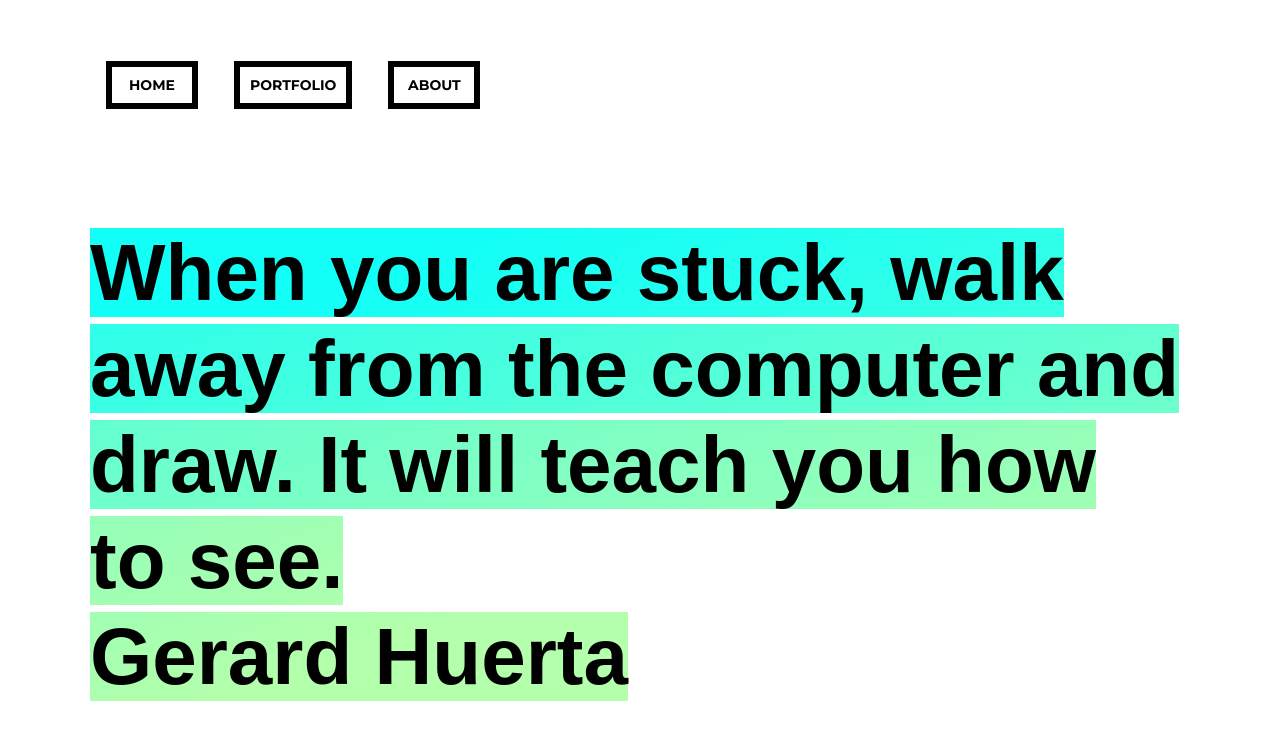
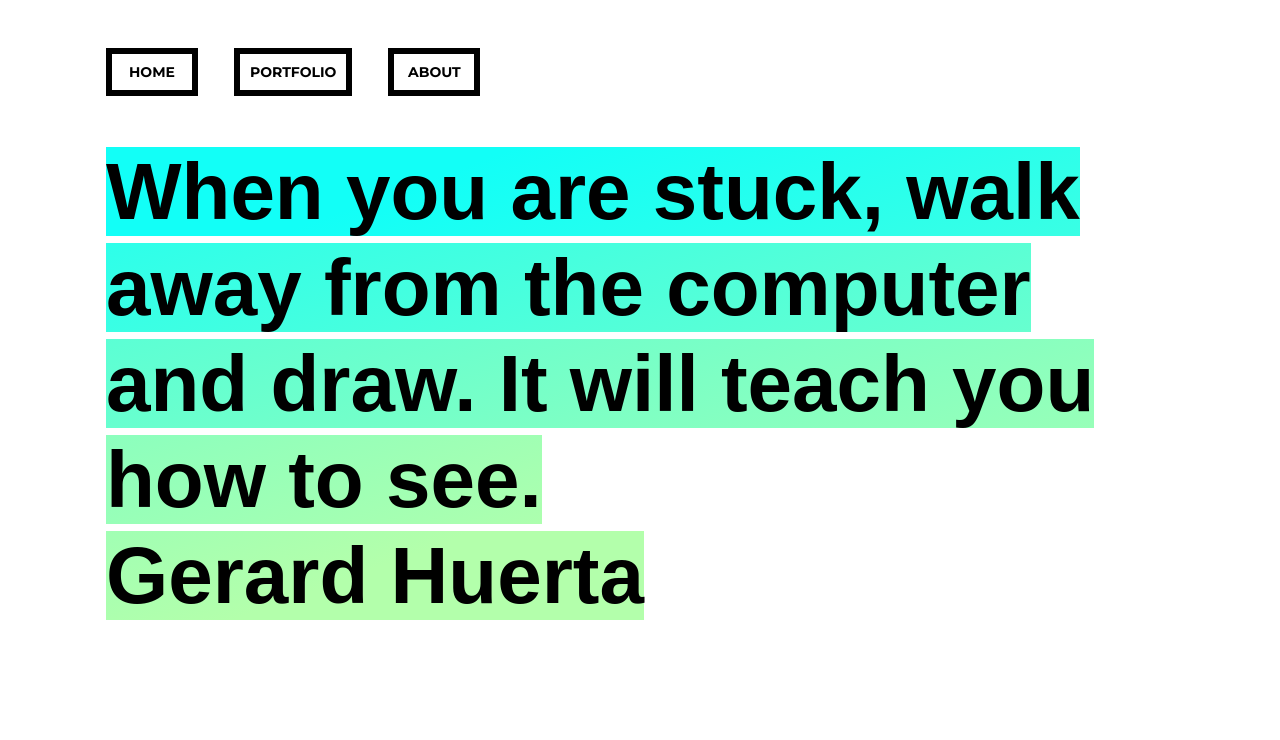
Before and after one commit to beatrix-bodo/beatrix-bodo.github.io, a Jekyll site: the page built from index.html, in a window 1280 px wide. Shown: the top 740 px of the page. Built offline with Jekyll 4.4.1, drawn with Linux system fonts in a browser that asks for light colours; nearby versions of some CDN libraries; a style sheet for code colours, icons or effects is not loaded.

Commit message:
Add tooltip to copy-to-clipboard, fix some styles, rewrite CSS into SCSS, change responsive breakpoints

```diff
--- a/_sass/_styles.scss
+++ b/_sass/_styles.scss
@@ -4,6 +4,11 @@
 
 body {
   background-color: white;
+  box-sizing: border-box;
+}
+
+section {
+  padding: 1rem;
 }
 
 /*Changes text selection colour*/
@@ -14,29 +19,39 @@
   background: #12FFF7;
 }
 
-.home {
-  margin-top: 10vh;
+.quote {
+  padding: 0 1rem 4rem;
 }
 
 #quote {
+  @include max-tablet {
+    font-size: 4rem;
+    line-height: 1.3;
+  }
+  @include max-mobile {
+    font-size: 2.4rem;
+  }
+
   color: black;
-  font-size: 80px;
+  font-size: 5rem;
   font-family: 'Arial', sans-serif;
   font-weight: bold;
   text-rendering: optimizelegibility;
   line-height: 1.2;
 }
 
+nav {
+  margin: 2rem 0;
+}
+
 .menu {
   position: relative;
-  margin-bottom: 100px;
-  margin-top: 10px;
 
   a {
-    @include tablet-up {
+    @include min-tablet {
       margin: 1rem;
     }
-    @include mobile-only {
+    @include max-mobile {
       display: block;
       margin: 1rem;
     }
@@ -62,10 +77,10 @@
     }
 
     & + a {
-      @include tablet-up {
+      @include min-tablet {
         margin: 1rem;
       }
-      @include mobile-only {
+      @include max-mobile {
         margin: 1rem;
       }
 
@@ -78,22 +93,27 @@
   }
 }
 
+footer {
+  text-align: center;
+  margin: 3rem auto 1rem;
+}
+
 .main-container {
   margin: 0 auto;
 
-  @include mobile-only {
+  @include max-mobile {
     width: 100%;
   }
-  @include tablet-up {
+  @include min-tablet {
     width: 100%;
   }
-  @include tablet-landscape-up {
+  @include min-tablet-landscape {
     width: 850px;
   }
-  @include desktop-up {
+  @include min-desktop {
     width: 1100px;
   }
-  @include desktop-lg-up {
+  @include min-desktop-lg {
     width: 1100px;
   }
 }
@@ -116,9 +136,14 @@
   display: inline;
 }
 
-footer {
-  text-align: center;
-  margin: 3rem auto 1rem;
+.caption {
+  font-size: 1.2em;
+  color: $text-color;
+  font-family: 'Slabo 27px', serif;
+  line-height: 1.3rem;
+  text-rendering: optimizelegibility;
+  text-decoration: none;
+  margin: 1rem 0;
 }
 
 // Contact copy
@@ -126,6 +151,31 @@
   p, a {
     font-family: 'Slabo 27px', sans-serif;
     display: inline-block;
+  }
+
+  #copy-mail-tooltip,
+  #copy-tel-tooltip {
+    display: none;
+    position: absolute;
+    background: black;
+    color: white;
+    padding: .6rem 1rem;
+    font-size: .9rem;
+    margin-top: -2.8rem;
+    margin-left: .5rem;
+    width: 50px;
+
+    &::after {
+      content: '';
+      position: absolute;
+      left: 0%;
+      top: 100%;
+      width: 0;
+      height: 0;
+      border-style: solid;
+      border-width: 10px 10px 0px 0px;
+      border-color: black transparent transparent transparent;
+    }
   }
 }
 
@@ -141,12 +191,23 @@
 // End Contact copy
 
 // About page
+.about-bio {
+  display: flex;
+}
+
+.bio {
+  display: inline-block;
+
+  p {
+    margin: 1rem 0 1rem 1rem;
+  }
+}
+
 .about {
   font-size: 1.2em;
-  margin-top: 1em;
   color: $text-color;
   font-family: 'Slabo 27px', serif;
-  line-height: 1.3em;
+  line-height: 1.3rem;
   text-rendering: optimizelegibility;
   text-decoration: none;
 
@@ -162,33 +223,30 @@
   }
 
   h2 {
-    margin-top: 1em;
+    margin-top: 1rem;
     font-family: 'Montserrat', sans-serif;
     font-weight: 700;
-    font-size: 1.2em;
+    font-size: 1.2rem;
     text-transform: uppercase;
   }
 }
 
-.profiles i {
-  @include mobile-only {
-    text-align: center;
+.portrait {
+  @include max-mobile {
+    margin: 0 auto;
+    display: block;
   }
 
-  margin-top: 1em;
-  color: black;
-  letter-spacing: .3em;
-  text-decoration: none;
-  transition: color .2s;
+  width: 150px;
+  border-radius: 75px;
+  display: inline-block;
+  align-self: center;
+}
 
-  i {
-    @include mobile-only {
-      letter-spacing: .6em;
-    }
 
-    &:hover {
-      color: #12FFF7;
-    }
+.profiles {
+  @include max-mobile {
+    text-align: center;
   }
 
   a {
@@ -200,10 +258,29 @@
     &:hover {
       text-decoration: none;
     }
+
+    i {
+      @include max-mobile {
+        letter-spacing: .6rem;
+      }
+
+      margin-top: 1rem;
+      letter-spacing: .3rem;
+      transition: color .2s;
+      color: black;
+
+      &:hover {
+        color: #12FFF7;
+      }
+    }
   }
 }
 
 .socicon-keybase {
-  font-size: 2em;
+  font-size: 2rem;
   vertical-align: middle;
 }
+
+.date {
+  font-weight: bold;
+}
--- a/_sass/_variables.scss
+++ b/_sass/_variables.scss
@@ -3,18 +3,21 @@
 $text-color: #333333;
 
 // Responsive breakpoints
-@mixin mobile-only {
-  @media (max-width: 599px) { @content; }
+@mixin max-mobile {
+  @media (max-width: 480px) { @content; }
 }
-@mixin tablet-up {
-  @media (min-width: 600px) { @content; }
+@mixin max-tablet {
+  @media (max-width: 768px) { @content; }
 }
-@mixin tablet-landscape-up {
+@mixin min-tablet {
+  @media (min-width: 769px) { @content; }
+}
+@mixin min-tablet-landscape {
   @media (min-width: 900px) { @content; }
 }
-@mixin desktop-up {
+@mixin min-desktop {
   @media (min-width: 1200px) { @content; }
 }
-@mixin desktop-lg-up {
+@mixin min-desktop-lg {
   @media (min-width: 1800px) { @content; }
 }
--- a/css/style.css
+++ b/css/style.css
@@ -1,73 +1,3 @@
-/* .home {
-  margin-top: 10vh;
-} */
-
-/*Changes text selection colour*/
-/* ::selection {
-  background: #12FFF7;
-}
-::-moz-selection {
-  background: #12FFF7;
-} */
-
-/* #quote {
-  color: black;
-  font-size: 80px;
-  font-family: 'Arial', sans-serif;
-  font-weight: bold;
-  text-rendering: optimizelegibility;
-  line-height: 1.2;
-} */
-
-/* .about {
-  font-size: 1.4em;
-  margin-top: 1em;
-  color: #333;
-  font-family: 'Slabo 27px', serif;
-  line-height: 1.3em;
-  text-rendering: optimizelegibility;
-  text-decoration: none;
-}
-
-@media (max-width: 768px) {
-  .about {
-    font-size: 1.2em;
-  }
-}
-
-.about a:hover {
-  color: #12FFF7;
-} */
-
-
-
-.about h2 {
-  margin-top: 1em;
-  font-family: 'Montserrat', sans-serif;
-  font-weight: 700;
-  font-size: 1.2em;
-  text-transform: uppercase;
-}
-
-.portrait {
-  width: 150px;
-}
-
-@media (max-width: 768px) {
-  .portrait {
-    margin: 0 auto;
-    display: block;
-  }
-}
-
-.date {
-  font-weight: bold;
-}
-
-nav {
-  margin: 5vh 0;
-}
-
 .portfolio {
   columns: 3;
   -webkit-columns: 3;
--- a/index.html
+++ b/index.html
@@ -2,7 +2,7 @@
 layout: base
 title: Trixi.graphics
 ---
-<div class="home">
+<div class="quote">
   <p id="quote" class="highlight">
   </p>
 </div>
--- a/js/main.js
+++ b/js/main.js
@@ -1,3 +1,4 @@
+// Copy to clipboard
 function copyToClipboard(element) {
   var $temp = $("<input>");
   $("body").append($temp);
@@ -5,3 +6,18 @@
   document.execCommand("copy");
   $temp.remove();
 }
+
+// Show tooltip after copied to clipboard
+$('.mail-tooltip-icon').click(function(){
+  $( "#copy-mail-tooltip" )
+    .css({ "display": "inline-block" })
+    .delay(500)
+    .fadeOut('fast');
+});
+
+$('.tel-tooltip-icon').click(function(){
+  $( "#copy-tel-tooltip" )
+    .css({ "display": "inline-block" })
+    .delay(500)
+    .fadeOut('fast');
+});
```
Also changed, not shown: _layouts/portfolio.html (+5 -5 lines), about.html (+11 -5 lines).
